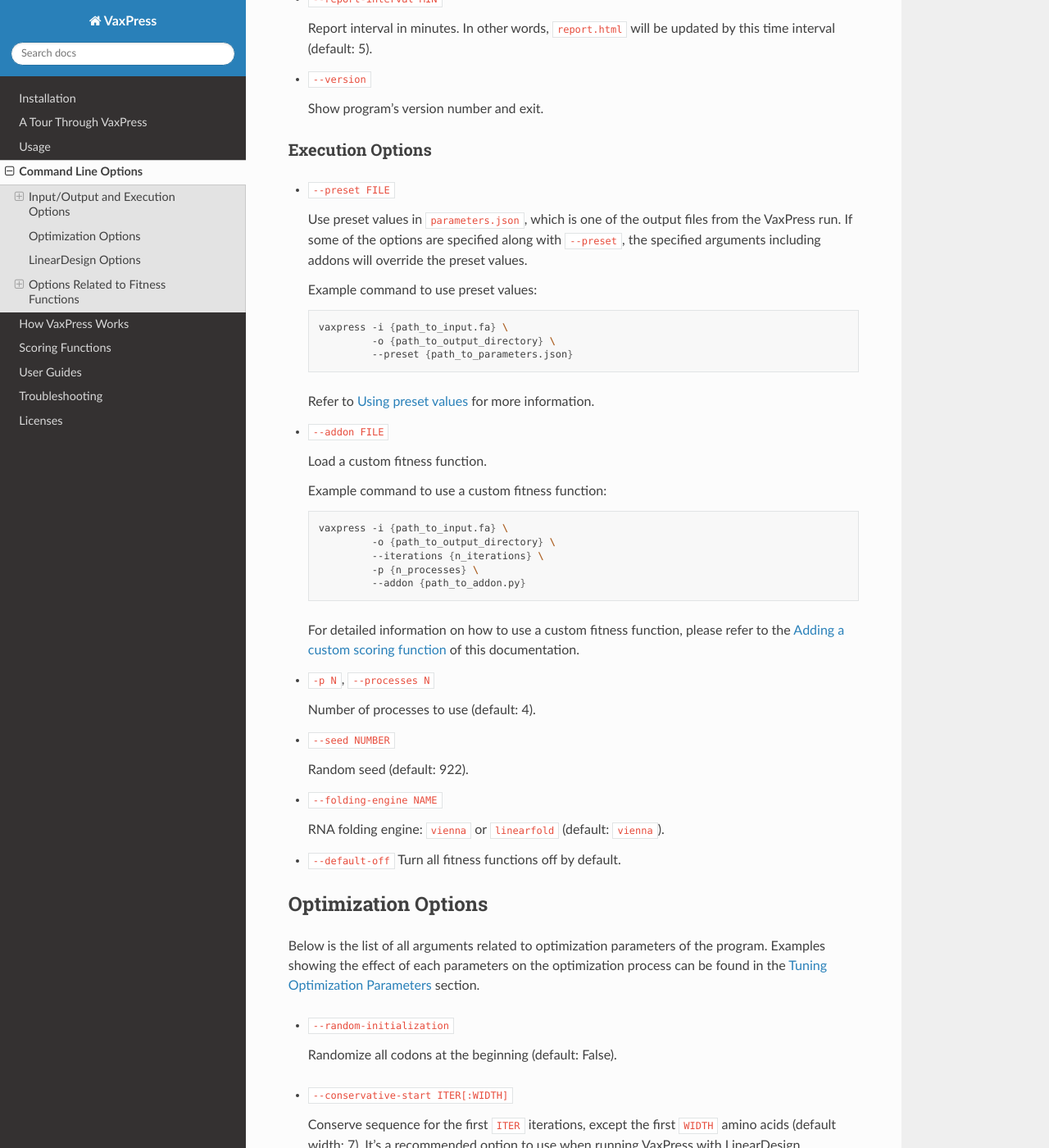
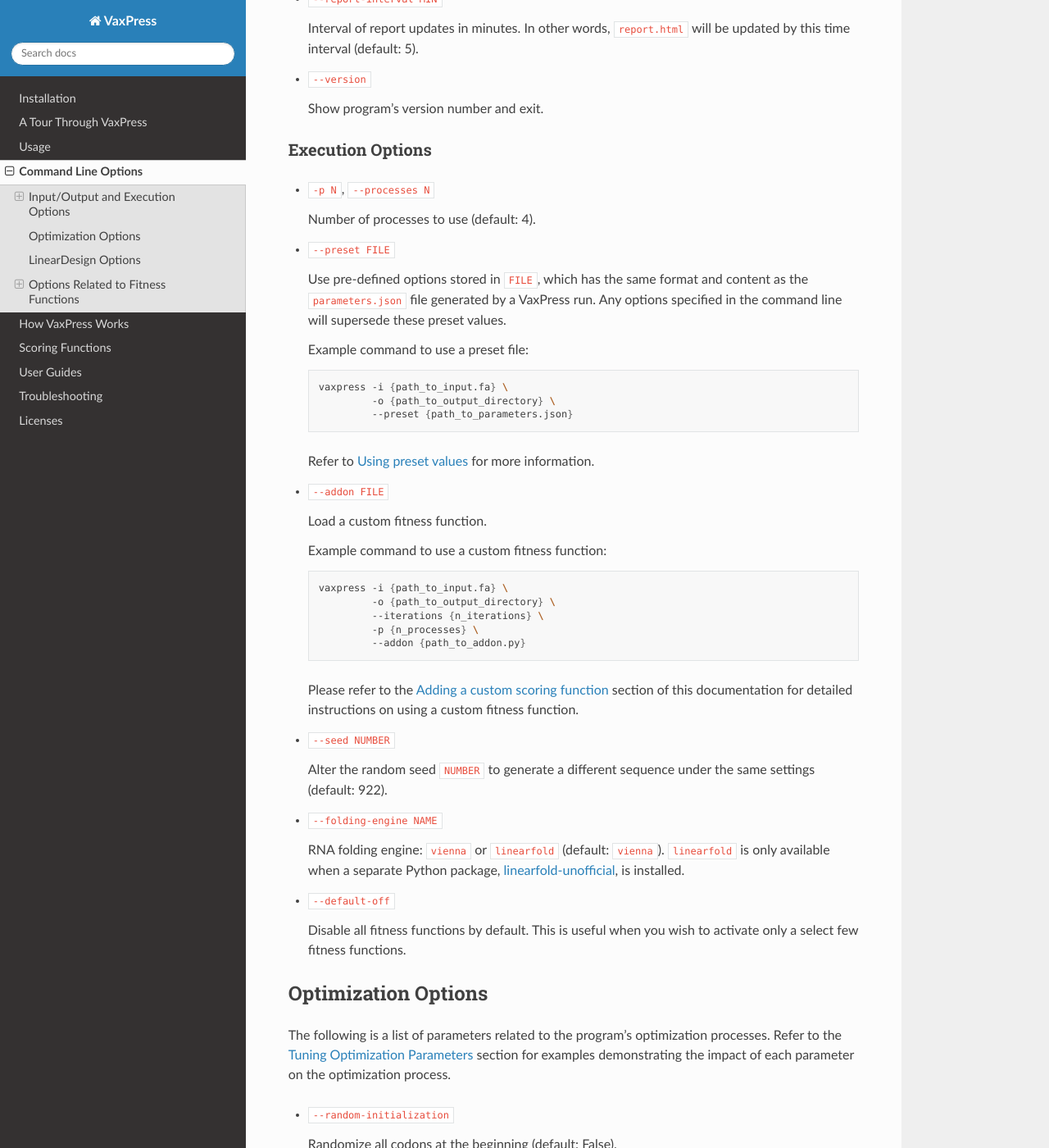
Before and after one commit to ChangLabSNU/VaxPress, a Sphinx documentation site: the page built from docs/command_line_options.rst, in a window 1280 px wide and 1400 px high, scrolled down 960 px. Shown: the whole window at 82% size. Built offline with Sphinx 7.4.7 and the Read the Docs theme 2.0.0, drawn with Linux system fonts in a browser that asks for light colours; some of the changed text lies outside the part shown.

Commit message:
Revise the first third of command line options for clarity.

```diff
--- a/docs/command_line_options.rst
+++ b/docs/command_line_options.rst
@@ -15,9 +15,9 @@
 
   Show help messages for VaxPress and exit.
 
----------------------
+--------------------
 Input/Output Options
----------------------
+--------------------
 
 ==================
 Required Arguments
@@ -49,12 +49,13 @@
 
 - ``--print-top N``
 
-  Print top and bottom ``N`` sequences (default: 10).
+  Print evaluation results of top ``N`` sequences at the ends of
+  iterations (default: 10).
 
 - ``--report-interval MIN``
 
-  Report interval in minutes. In other words, ``report.html`` will be
-  updated by this time interval (default: 5).
+  Interval of report updates in minutes. In other words, ``report.html``
+  will be updated by this time interval (default: 5).
 
 - ``--version``
 
@@ -67,14 +68,18 @@
 Execution Options
 -----------------
 
+- ``-p N``, ``--processes N``
+
+  Number of processes to use (default: 4).
+
 - ``--preset FILE``
 
-  Use preset values in ``parameters.json``, which is one of the
-  output files from the VaxPress run. If some of the options are
-  specified along with ``--preset``, the specified arguments including
-  addons will override the preset values.
+  Use pre-defined options stored in ``FILE``, which has the same
+  format and content as the ``parameters.json`` file generated by
+  a VaxPress run.  Any options specified in the command line will
+  supersede these preset values.
 
-  Example command to use preset values::
+  Example command to use a preset file::
 
     vaxpress -i {path_to_input.fa} \
              -o {path_to_output_directory} \
@@ -94,34 +99,36 @@
              -p {n_processes} \
              --addon {path_to_addon.py}
 
-  For detailed information on how to use a custom fitness function,
-  please refer to the :ref:`label-addon` of this documentation.
-
-- ``-p N``, ``--processes N``
-
-  Number of processes to use (default: 4).
+  Please refer to the :ref:`label-addon` section of this documentation
+  for detailed instructions on using a custom fitness function.
 
 - ``--seed NUMBER``
 
-  Random seed (default: 922).
+  Alter the random seed ``NUMBER`` to generate a different sequence
+  under the same settings (default: 922).
 
 - ``--folding-engine NAME``
 
   RNA folding engine: ``vienna`` or ``linearfold`` (default: ``vienna``).
+  ``linearfold`` is only available when a separate Python package,
+  `linearfold-unofficial <https://pypi.org/project/linearfold-unofficial/>`_,
+  is installed.
 
 - ``--default-off``
-  Turn all fitness functions off by default.
 
+  Disable all fitness functions by default. This is useful
+  when you wish to activate only a select few fitness functions.
 
 .. index:: Optimization Options
+
 
 Optimization Options
 ********************
 
-Below is the list of all arguments related to optimization parameters
-of the program. Examples showing the effect of each parameters on
-the optimization process can be found in the :ref:`tuning-parameters`
-section.
+The following is a list of parameters related to the program's
+optimization processes. Refer to the :ref:`tuning-parameters` section
+for examples demonstrating the impact of each parameter on the
+optimization process.
 
 - ``--random-initialization``
 
```
Also changed, not shown: docs/usage.rst (+5 -6 lines).
